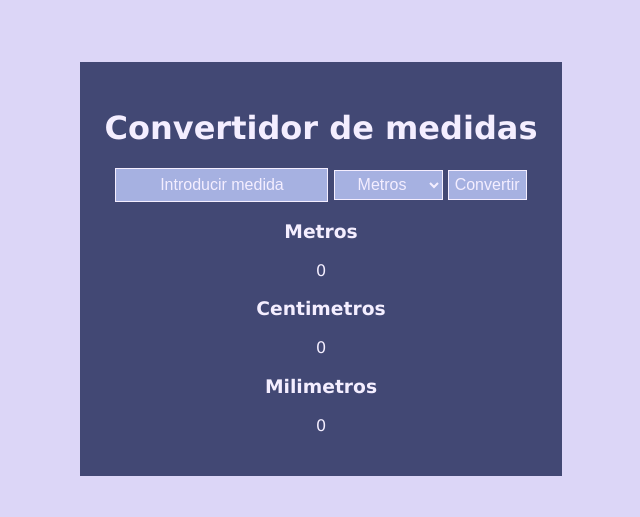
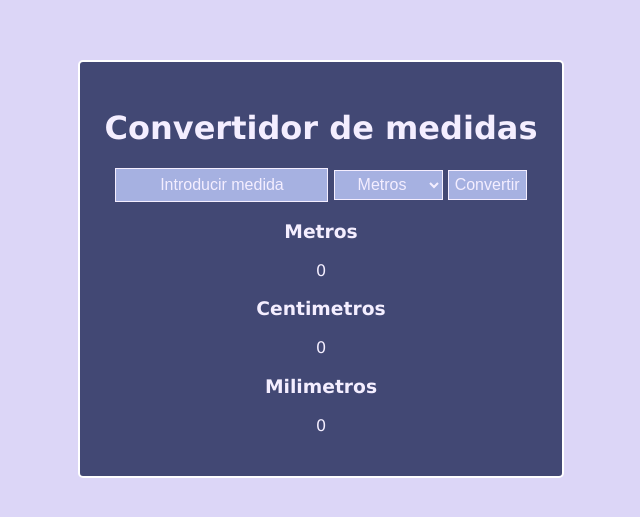
Before and after one commit to EddieGilXD/Tarea-4-convertidor-de-meidas, a plain HTML site: page index.html in a window 1280 px wide. Shown: the part 139-656 px from the top of the page, without its empty margins (327-967 px from the left). Drawn offline with Linux system fonts and the light colour scheme.

Commit message:
tarea 4 terminada

```diff
--- a/resources/styles/styles.css
+++ b/resources/styles/styles.css
@@ -28,6 +28,8 @@ main {
     justify-content: center;
     align-content: center;
     text-align: center;
+    border-radius: 5px;
+    border: 2px solid white;
 }
 
 #medidas, #medidasOpcion, #convertButton {
```
Also changed, not shown: 1 other file.
